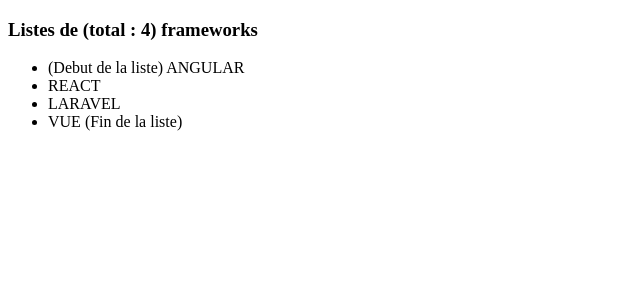
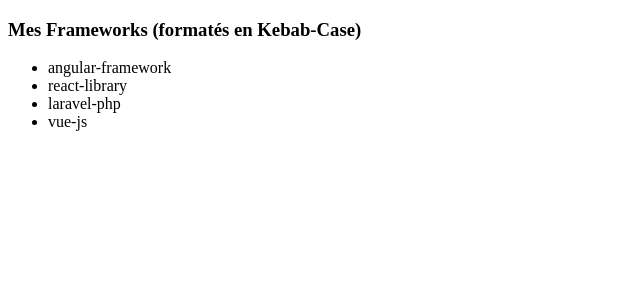
Before and after one commit to hammouyounes/Angular, an Angular app: page / in a window 1280 px wide. Shown: the top 300 px of the page, without its empty margins (0-640 px from the left). Built offline with nearby package versions, Linux system fonts and the light colour scheme.

Commit message:
Pipe personnalisé

```diff
--- a/src/app/app.html
+++ b/src/app/app.html
@@ -1,16 +1,8 @@
 <div>
-    <h3>Listes de (total : {{ liste().length}}) frameworks</h3>
+    <h3>Mes Frameworks (formatés en Kebab-Case)</h3>
     <ul>
-        @for (item of liste();track $index){
-            <li>
-                @if($first){<span>(Debut de la liste)</span>}
-                {{item | uppercase}}
-                @if($last){
-                 <span>(Fin de la liste)</span>
-                }
-            </li>
-        }@empty {
-            <li>There is no items on the list</li>
+        @for (item of liste(); track $index) {
+            <li>{{ item | kebabCase }}</li>
         }
     </ul>
 </div>
--- a/src/app/app.ts
+++ b/src/app/app.ts
@@ -1,16 +1,25 @@
-import { Component, computed, signal } from '@angular/core';
+import { Component, computed, signal , PipeTransform, Pipe} from '@angular/core';
 import { RouterOutlet } from '@angular/router';
 import { Child } from './child/child';
 import { FormsModule } from '@angular/forms';
 import { UpperCasePipe } from '@angular/common';
-
+ @Pipe({
+    name : "kebabCase"
+  })
+export  class KebabCasePipe implements PipeTransform{
+    transform(value:string):string{
+      return value.toLocaleLowerCase().replace(/ /g,'-');
+    }
+  }
 
 @Component({
   selector: 'app-root',
-  imports: [RouterOutlet, Child, FormsModule, UpperCasePipe],
+  imports: [RouterOutlet, Child, FormsModule, UpperCasePipe,KebabCasePipe],
   templateUrl: './app.html',
   styleUrl: './app.css',
 })
+
+
 export class App {
-  liste = signal<string[]>(["Angular","React","Laravel","Vue"])
-}
+liste = signal<string[]>(["Angular Framework", "React Library", "Laravel PHP", "Vue JS"]);
+  }
```
